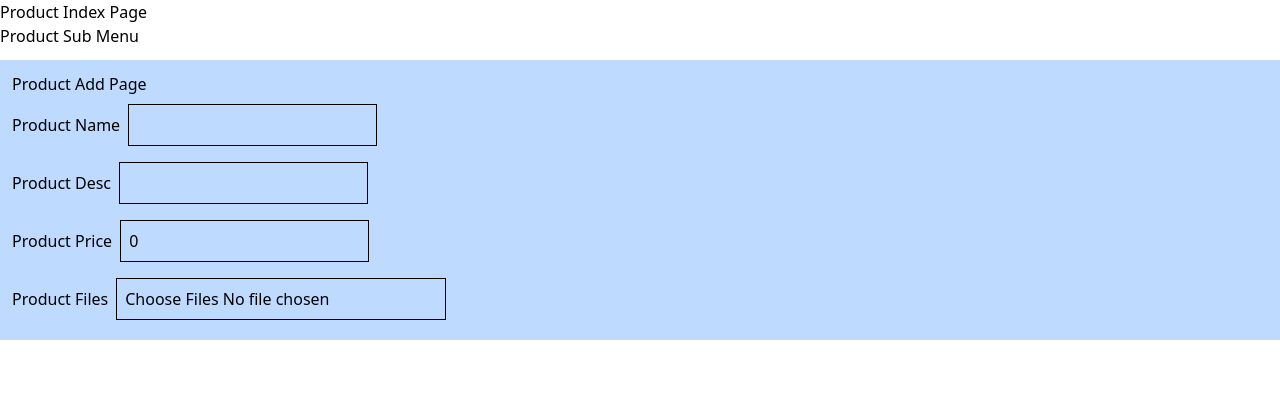
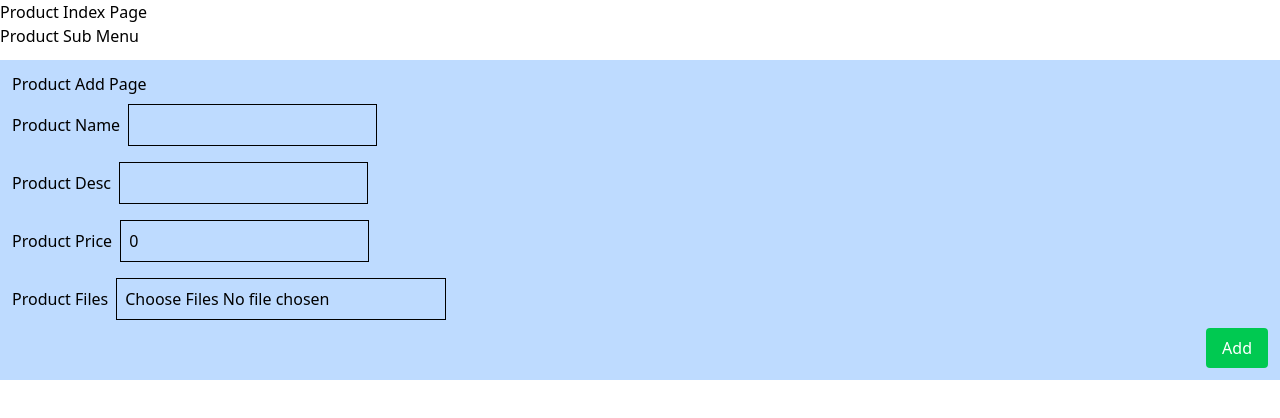
Before and after one commit to seobeomju/TodoEx, a React (Vite) app: page /products/add in a window 1280 px wide. Shown: the top 418 px of the page. Built offline with nearby package versions, Linux system fonts and the light colour scheme.

Commit message:
add버튼 생성

```diff
--- a/src/components/products/addComponent.tsx
+++ b/src/components/products/addComponent.tsx
@@ -18,6 +18,16 @@ function AddComponent() {
     const change =(e:ChangeEvent<HTMLInputElement>)=>{
         const {name,value} = e.target
         setProduct(prevState=>({...prevState,[name]:value}))
+    }
+
+    const handleClick = () =>{
+
+        if(!uploadRef.current?.files || uploadRef.current?.files.length===0){
+            alert("첨부파일 필요")
+            return
+        }
+        const files = uploadRef.current.files
+        console.log(files)
     }
 
     return (
@@ -57,6 +67,12 @@ function AddComponent() {
                        ref={uploadRef}
                 />
             </div>
+            <div className="flex justify-end space-x-4">
+                <button
+                    className="px-4 py-2 bg-green-500 text-white rounded"
+                    onClick={handleClick}
+                >Add</button>
+            </div>
         </div>
     );
 }
```
